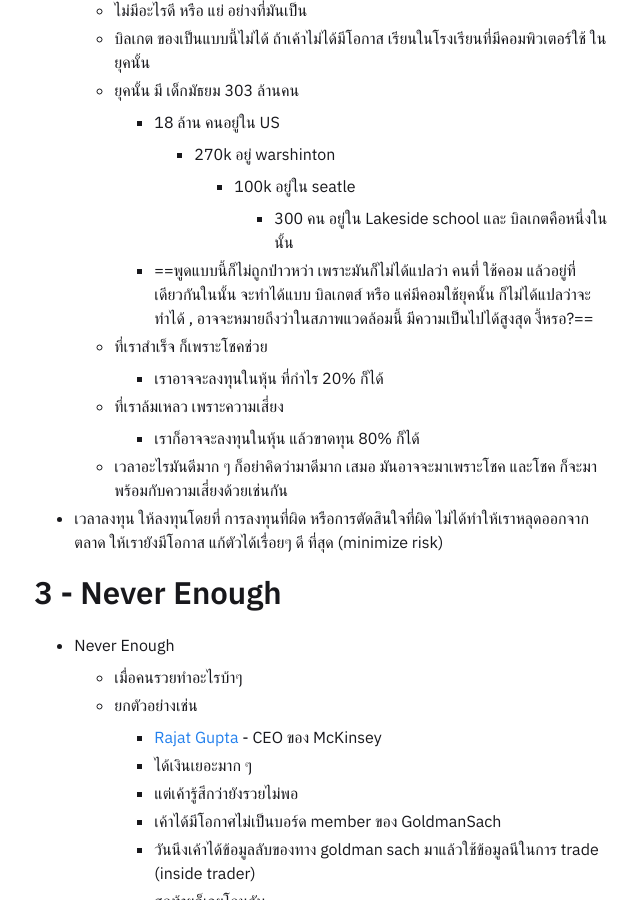
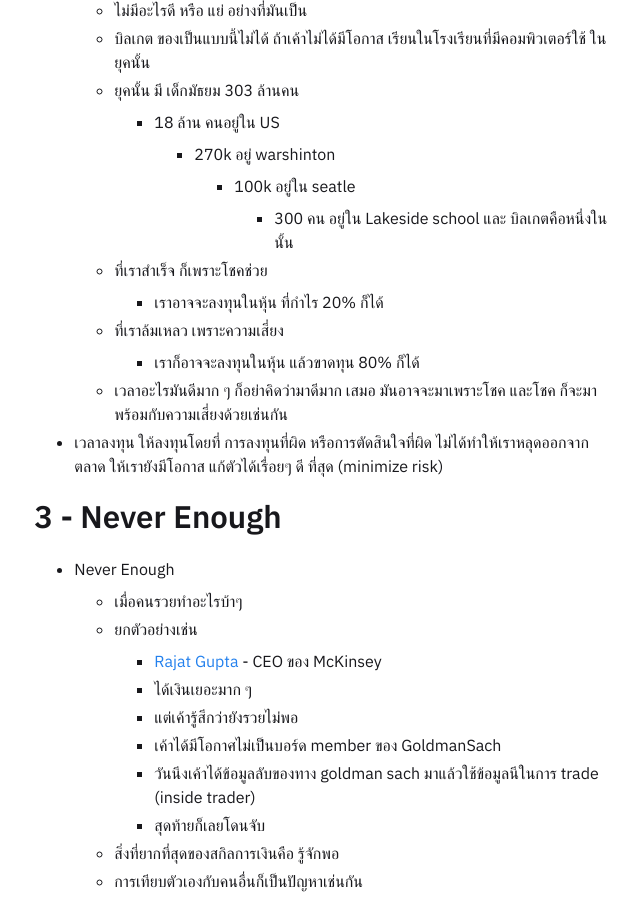
Before and after one commit to lukkiddd/lukkiddd.github.io, a Jekyll site: the page built from _notes/Public/Psychology of money.md, in a window 1280 px wide and 900 px high, scrolled down 713 px. Shown: the whole window, without its empty margins (315-955 px from the left). Built offline with Jekyll 4.4.1, drawn with Linux system fonts in a browser that asks for light colours.

Commit message:
Remove draft highlight part

```diff
--- a/_notes/Public/Psychology of money.md
+++ b/_notes/Public/Psychology of money.md
@@ -24,7 +24,6 @@
 			-  270k อยู่ warshinton
 				- 100k อยู่ใน seatle
 					- 300 คน อยู่ใน Lakeside school และ บิลเกตคือหนึ่งในนั้น
-		- ==พูดแบบนี้ก็ไม่ถูกป่าวหว่า เพราะมันก็ไม่ได้แปลว่า คนที่ ใช้คอม แล้วอยู่ที่เดียวกันในนั้น จะทำได้แบบ บิลเกตส์ หรือ แค่มีคอมใช้ยุคนั้น ก็ไม่ได้แปลว่าจะทำได้ , อาจจะหมายถึงว่าในสภาพแวดล้อมนี้ มีความเป็นไปได้สูงสุด งี้หรอ?==
 	- ที่เราสำเร็จ ก็เพราะโชคช่วย
 		- เราอาจจะลงทุนในหุ้น ที่กำไร 20% ก็ได้
 	- ที่เราล้มเหลว เพราะความเสี่ยง
```
